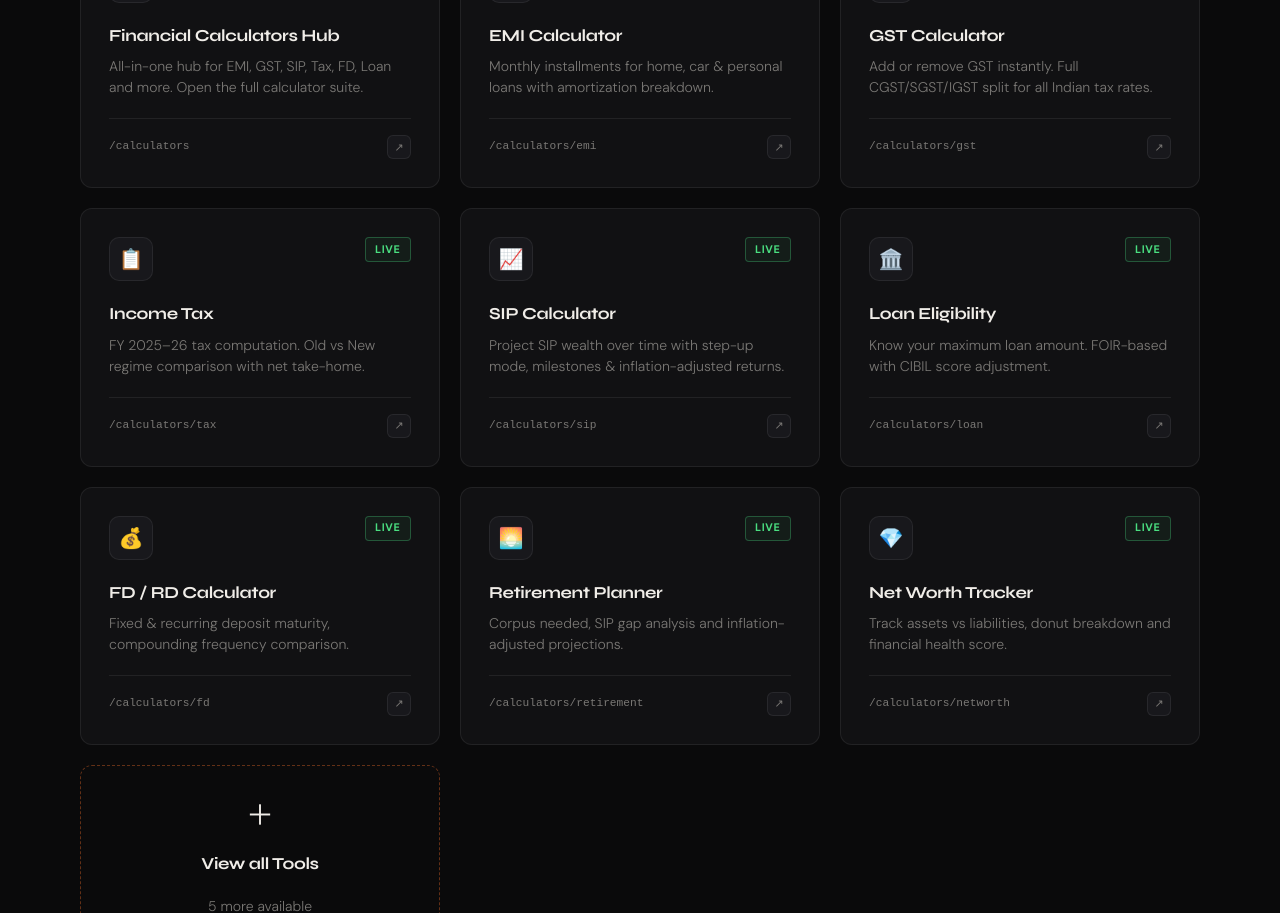
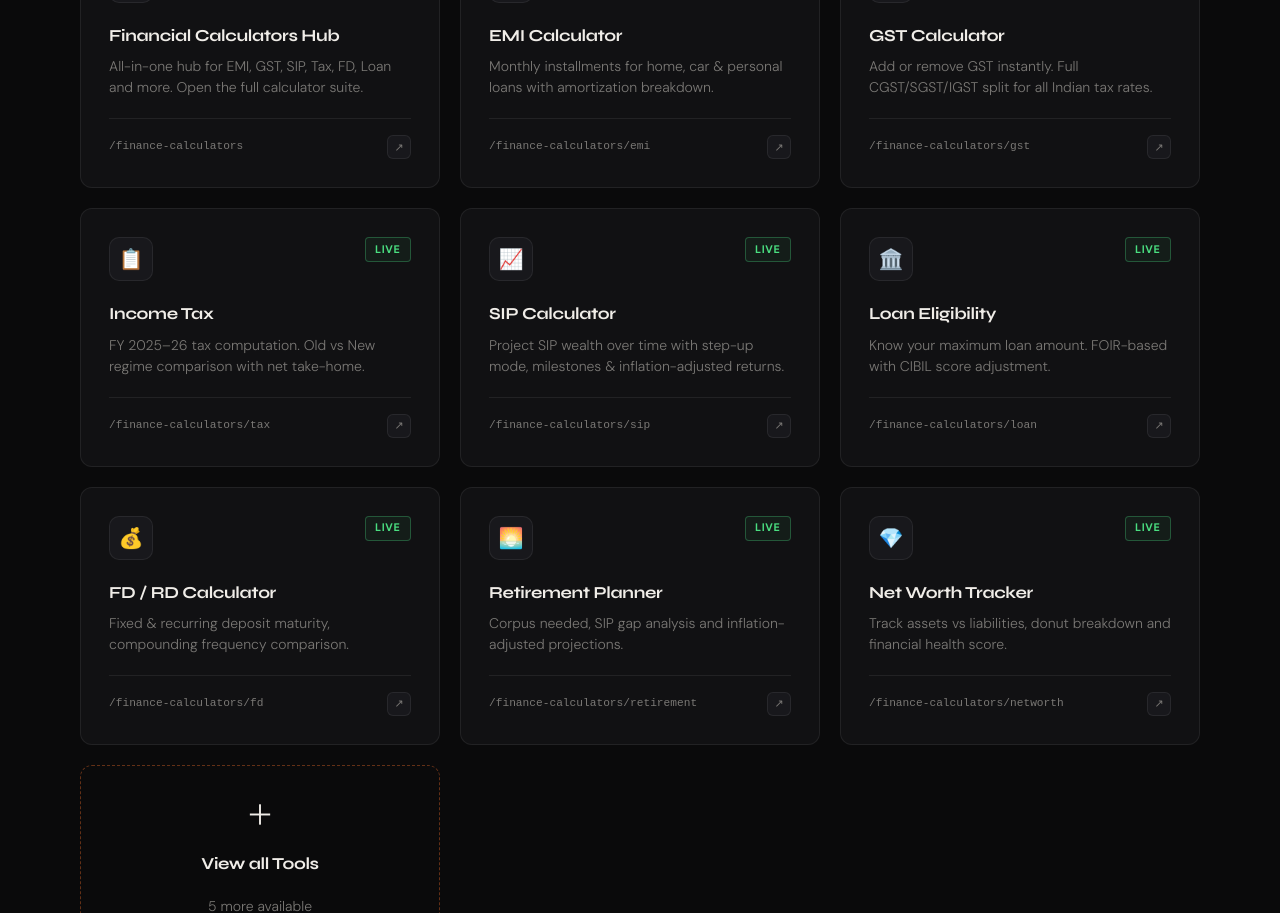
Before and after one commit to kishanpalsaini/forgecodehub, a Next.js app: page / in a window 1280 px wide. Shown: the part 1360-2273 px from the top of the page. Built offline with nearby package versions, Linux system fonts and the light colour scheme.

Commit message:
change path of urls

```diff
--- a/next.config.ts
+++ b/next.config.ts
@@ -24,12 +24,12 @@ const nextConfig = {
       // },
       {
         // /calculators → FinVault home
-        source: '/calculators',
+        source: '/finance-calculators',
         destination: 'https://finance-calculator-nine-sandy.vercel.app/',
       },
       {
         // /calculators/gst → /gst on FinVault
-        source: '/calculators/:path*',
+        source: '/finance-calculators/:path*',
         destination: 'https://finance-calculator-nine-sandy.vercel.app/:path*',
       },
     ];
--- a/src/app/page.tsx
+++ b/src/app/page.tsx
@@ -7,103 +7,103 @@ const tools = [
   // ── FINANCE TOOLS ──
 
   {
-    href: "/calculators",
+    href: "/finance-calculators",
     icon: "🏦",
     tag: "Live",
     tagClass: "tag-live",
     name: "Financial Calculators Hub",
     desc: "All-in-one hub for EMI, GST, SIP, Tax, FD, Loan and more. Open the full calculator suite.",
-    path: "/calculators",
+    path: "/finance-calculators",
     cat: "finance",
   },
   {
-    href: "/calculators/emi",
+    href: "/finance-calculators/emi",
     icon: "🧮",
     tag: "Live",
     tagClass: "tag-live",
     name: "EMI Calculator",
     desc: "Monthly installments for home, car & personal loans with amortization breakdown.",
-    path: "/calculators/emi",
+    path: "/finance-calculators/emi",
     cat: "finance",
   },
   {
-    href: "/calculators/gst",
+    href: "/finance-calculators/gst",
     icon: "🧾",
     tag: "Live",
     tagClass: "tag-live",
     name: "GST Calculator",
     desc: "Add or remove GST instantly. Full CGST/SGST/IGST split for all Indian tax rates.",
-    path: "/calculators/gst",
+    path: "/finance-calculators/gst",
     cat: "finance",
   },
   {
-    href: "/calculators/tax",
+    href: "/finance-calculators/tax",
     icon: "📋",
     tag: "Live",
     tagClass: "tag-live",
     name: "Income Tax",
     desc: "FY 2025–26 tax computation. Old vs New regime comparison with net take-home.",
-    path: "/calculators/tax",
+    path: "/finance-calculators/tax",
     cat: "finance",
   },
   {
-    href: "/calculators/sip",
+    href: "/finance-calculators/sip",
     icon: "📈",
     tag: "Live",
     tagClass: "tag-live",
     name: "SIP Calculator",
     desc: "Project SIP wealth over time with step-up mode, milestones & inflation-adjusted returns.",
-    path: "/calculators/sip",
+    path: "/finance-calculators/sip",
     cat: "finance",
   },
   {
-    href: "/calculators/loan",
+    href: "/finance-calculators/loan",
     icon: "🏛️",
     tag: "Live",
     tagClass: "tag-live",
     name: "Loan Eligibility",
     desc: "Know your maximum loan amount. FOIR-based with CIBIL score adjustment.",
-    path: "/calculators/loan",
+    path: "/finance-calculators/loan",
     cat: "finance",
   },
   {
-    href: "/calculators/fd",
+    href: "/finance-calculators/fd",
     icon: "💰",
     tag: "Live",
     tagClass: "tag-live",
     name: "FD / RD Calculator",
     desc: "Fixed & recurring deposit maturity, compounding frequency comparison.",
-    path: "/calculators/fd",
+    path: "/finance-calculators/fd",
     cat: "finance",
   },
   {
-    href: "/calculators/retirement",
+    href: "/finance-calculators/retirement",
     icon: "🌅",
     tag: "Live",
     tagClass: "tag-live",
     name: "Retirement Planner",
     desc: "Corpus needed, SIP gap analysis and inflation-adjusted projections.",
-    path: "/calculators/retirement",
+    path: "/finance-calculators/retirement",
     cat: "finance",
   },
   {
-    href: "/calculators/networth",
+    href: "/finance-calculators/networth",
     icon: "💎",
     tag: "Live",
     tagClass: "tag-live",
     name: "Net Worth Tracker",
     desc: "Track assets vs liabilities, donut breakdown and financial health score.",
-    path: "/calculators/networth",
+    path: "/finance-calculators/networth",
     cat: "finance",
   },
   {
-    href: "/calculators/goal",
+    href: "/finance-calculators/goal",
     icon: "🎯",
     tag: "Live",
     tagClass: "tag-live",
     name: "Goal-Based Savings",
     desc: "Plan for home, car, education — with inflation-adjusted SIP targets.",
-    path: "/calculators/goal",
+    path: "/finance-calculators/goal",
     cat: "finance",
   },
 
@@ -228,7 +228,7 @@ export default function Home() {
     const observer = new IntersectionObserver((entries) => {
       if (entries[0].isIntersecting && !statsTriggered.current) {
         statsTriggered.current = true;
-        animateCount(setToolCount, 6, 800);
+        animateCount(setToolCount, tools.length, 800);
         animateCount(setUserCount, 1200, 1200);
         animateCount(setUptime, 99, 1000);
         observer.disconnect();
```
